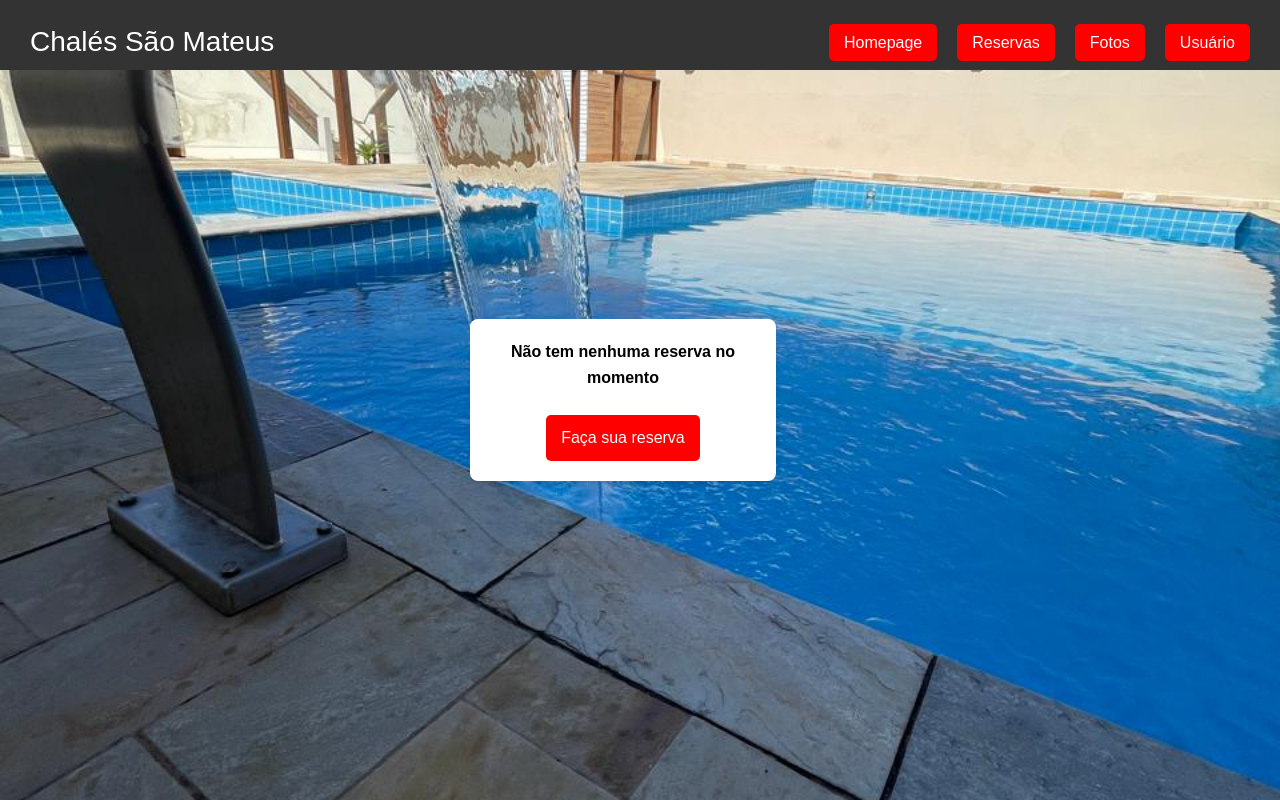
After one commit to Rafael-Domiciano-Maia-Mateus/Site-Chale, a Django app: page /home_reservas/ in a window 1280 px wide. The commit adds this page. Run offline with Django 4.2, Linux system fonts and the light colour scheme.

Commit message:
atualizacao

```diff
--- a/chale/chale/settings.py
+++ b/chale/chale/settings.py
@@ -26,7 +26,7 @@ SECRET_KEY = 'django-insecure-+qd_!@v@m3u2+hefuyt-(^==h)p$lr-h-j+6z7#sg2&viejp67
 # SECURITY WARNING: don't run with debug turned on in production!
 DEBUG = True
 
-ALLOWED_HOSTS = ["*"]
+ALLOWED_HOSTS = []
 
 
 # Application definition
--- /dev/null
+++ b/chale/siteChale/static/css/home_reservas.css
@@ -0,0 +1,86 @@
+* {
+    margin: 0;
+    padding: 0;
+    box-sizing: border-box;
+}
+
+body {
+    font-family: Arial, sans-serif;
+    background: url('../img/fotoChale.jpg') center center / cover no-repeat fixed;
+    min-height: 100vh;
+    padding-top: 50px;
+    display: flex;
+    justify-content: center;
+    align-items: center;
+    flex-direction: column;
+}
+
+.texto-reserva {
+    text-align: center;
+    margin-top: 15px;
+}
+
+.reserva {
+    background-color: #fff;
+    border-radius: 8px;
+    box-shadow: 0 4px 6px rgba(0, 0, 0, 0.1);
+    padding: 20px;
+    max-width: 400px;
+    width: 90%;
+    text-align: center;
+    font-size: 16px;
+}
+
+.link-reserva {
+    text-decoration: none;
+    color: white;
+    font-size: 16px;
+    background-color: red;
+    padding: 10px 15px;
+    border-radius: 5px;
+    transition: 0.3s;
+    display: inline-block;
+    margin-top: 10px;
+}
+
+.link-reserva:hover {
+    background-color: darkred;
+}
+
+#loader {
+    position: fixed;
+    top: 0;
+    left: 0;
+    width: 100vw;
+    height: 100vh;
+    background-color: rgba(0, 0, 0, 0.6);
+    display: flex;
+    justify-content: center;
+    align-items: center;
+    z-index: 9999;
+}
+
+.loader {
+    border: 8px solid #f3f3f3;
+    border-top: 8px solid #3498db;
+    border-radius: 50%;
+    width: 60px;
+    height: 60px;
+    animation: spin 1s linear infinite;
+}
+
+@keyframes spin {
+    0% {
+        transform: rotate(0deg);
+    }
+    100% {
+        transform: rotate(360deg);
+    }
+}
+
+#content {
+    display: flex;
+    flex-direction: column;
+    align-items: center;
+    justify-content: center;
+}
--- a/chale/siteChale/templates/administracao.html
+++ b/chale/siteChale/templates/administracao.html
@@ -1,6 +1,6 @@
 {% load static %}
 <!DOCTYPE html>
-<html lang="en">
+<html lang="pt-BR">
     <head>
         <meta charset="UTF-8" />
         <meta name="viewport" content="width=device-width, initial-scale=1.0" />
--- a/chale/siteChale/templates/base.html
+++ b/chale/siteChale/templates/base.html
@@ -1,6 +1,6 @@
 {% load static %}
 <!DOCTYPE html>
-<html lang="en">
+<html lang="pt-BR">
     <head>
         <meta charset="UTF-8" />
         <meta name="viewport" content="width=device-width, initial-scale=1.0" />
@@ -17,7 +17,7 @@
                 <nav class="nav-menu">
                     <ul class="nav-list">
                         <li><a href="{% url 'homepage' %}" class="nav-link">Homepage</a></li>
-                        <li><a href="{% url 'reservas' %}" class="nav-link">Reservas</a></li>
+                        <li><a href="{% url 'home_reservas' %}" class="nav-link">Reservas</a></li>
                         <li><a href="{% url 'galeria' %}" class="nav-link">Fotos</a></li>
                         <li><a href="{% url 'minha_conta' %}" class="nav-link">Usuário</a></li>
                     </ul>
--- /dev/null
+++ b/chale/siteChale/templates/home_reservas.html
@@ -0,0 +1,27 @@
+{% load static %}
+<!DOCTYPE html>
+<html lang="pt-BR">
+    <head>
+        <meta charset="UTF-8" />
+        <meta name="viewport" content="width=device-width, initial-scale=1.0" />
+        <title>Chalés São Mateus - Homepage Reservas</title>
+        <link rel="stylesheet" href="{% static 'css/home_reservas.css' %}" />
+    </head>
+    <body>
+        <div id="loader">
+            <div class="loader"></div>
+        </div>
+
+        <div id="content">
+            {% include 'base.html' %}
+            <div class="reserva">
+                <p><strong>Não tem nenhuma reserva no momento</strong></p>
+                <div class="texto-reserva">
+                    <a href="{% url 'reservas' %}" class="link-reserva">Faça sua reserva</a>
+                </div>
+            </div>
+        </div>
+
+        <script src="{% static 'js/script.js' %}"></script>
+    </body>
+</html>
--- a/chale/siteChale/templates/minha_conta.html
+++ b/chale/siteChale/templates/minha_conta.html
@@ -1,6 +1,6 @@
 {% load static %}
 <!DOCTYPE html>
-<html lang="en">
+<html lang="pt-BR">
     <head>
         <meta charset="UTF-8" />
         <meta name="viewport" content="width=device-width, initial-scale=1.0" />
@@ -19,9 +19,7 @@
                 <p><strong>E-mail:</strong> {{ email }}</p>
                 <p><strong>telefone:</strong> {{ telefone }}</p>
                 <div class="link-reserva">
-                    <a href="{% url 'hospedagem' %}" class="link-hospedagem"
-                        >Verifique sua reserva</a
-                    >
+                    <a href="{% url 'reservas' %}" class="link-hospedagem">Verifique sua reserva</a>
                 </div>
             </div>
         </div>
--- a/chale/siteChale/templates/upload_foto.html
+++ b/chale/siteChale/templates/upload_foto.html
@@ -1,6 +1,6 @@
 {% load static %}
 <!DOCTYPE html>
-<html lang="pt-br">
+<html lang="pt-BR">
     <head>
         <meta charset="UTF-8" />
         <title>Chalés São Mateus - Upload de Foto</title>
--- a/chale/siteChale/urls.py
+++ b/chale/siteChale/urls.py
@@ -18,4 +18,5 @@ urlpatterns = [
     path('obter_max_pessoas/', obter_max_pessoas, name='obter_max_pessoas'),
     path('administracao/', administracao, name='administracao'),
     path('hospedagem/', hospedagem, name='hospedagem'),
+    path('home_reservas/', home_reservas, name='home_reservas'),
 ] + static(settings.STATIC_URL, document_root=settings.STATIC_ROOT)
--- a/chale/siteChale/views.py
+++ b/chale/siteChale/views.py
@@ -88,6 +88,10 @@ def obter_max_pessoas(request):
         return JsonResponse({'max_pessoas': chale.max_pessoas})
     except Chale.DoesNotExist:
         return JsonResponse({'max_pessoas': 0})
+
+
+def home_reservas(request):
+    return render(request, 'home_reservas.html')
 
 
 @login_required
```
Also changed, not shown: chale/siteChale/static/css/hospedagem.css (deleted, +0 -34 lines), chale/siteChale/templates/homepage.html (+3 -6 lines), chale/siteChale/templates/hospedagem.html (deleted, +0 -23 lines), chale/db.sqlite3.
